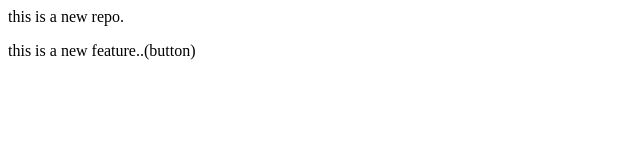
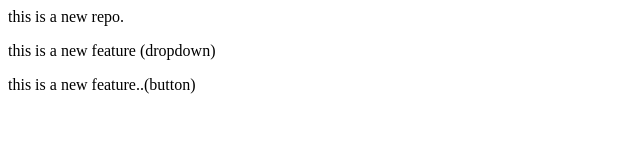
Before and after one commit to snehasoma2/file2.txt, a plain HTML site: page index.html in a window 1280 px wide. Shown: the whole page, without its empty margins (0-640 px from the left). Drawn offline with Linux system fonts and the light colour scheme.

Commit message:
add both eatures

```diff
--- a/index.html
+++ b/index.html
@@ -1,2 +1,3 @@
 <p > this is a new repo.</p>
+<P>this is a new feature (dropdown)</P>
 <p > this is a new feature..(button)</p>
```
